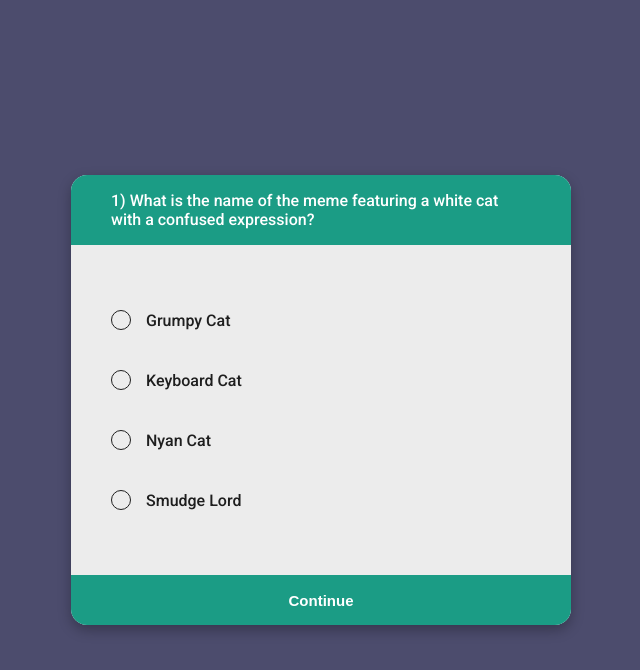
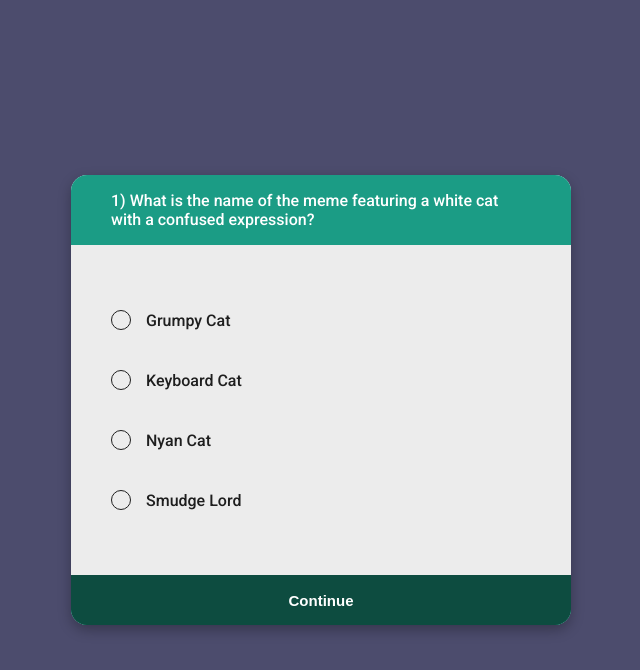
Before and after one commit to itsvishwa/Quiz_Project, a plain HTML site: page index.html in a window 1280 px wide. Both pictures are taken after a click on the button "Continue". Shown: the whole page, without its empty margins (319-959 px from the left). Drawn offline with Linux system fonts and the light colour scheme.

Commit message:
change continue button style

```diff
--- a/style.css
+++ b/style.css
@@ -16,6 +16,8 @@ section{
     width: 500px;
     border-radius: 16px;
     box-shadow: 0px 5px 13px rgba(0, 0, 0, 0.283);
+    margin-left: 20px;
+    margin-right: 20px;
 }
 .question-box{
     background-color: #1B9C85;
@@ -112,3 +114,6 @@ section{
     background-color: #147261;
     cursor: pointer;
 }
+#continue-btn:focus{
+    background-color: #0d4c40;
+}
```
